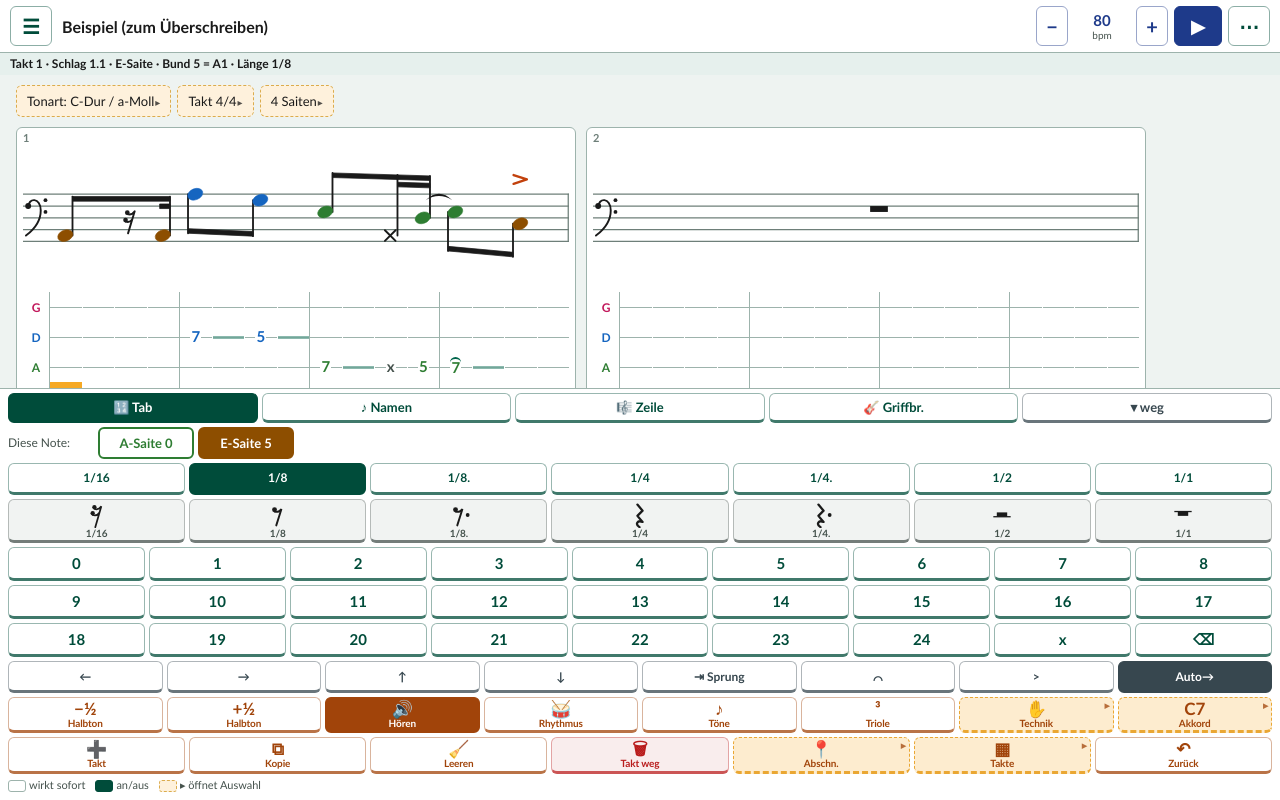
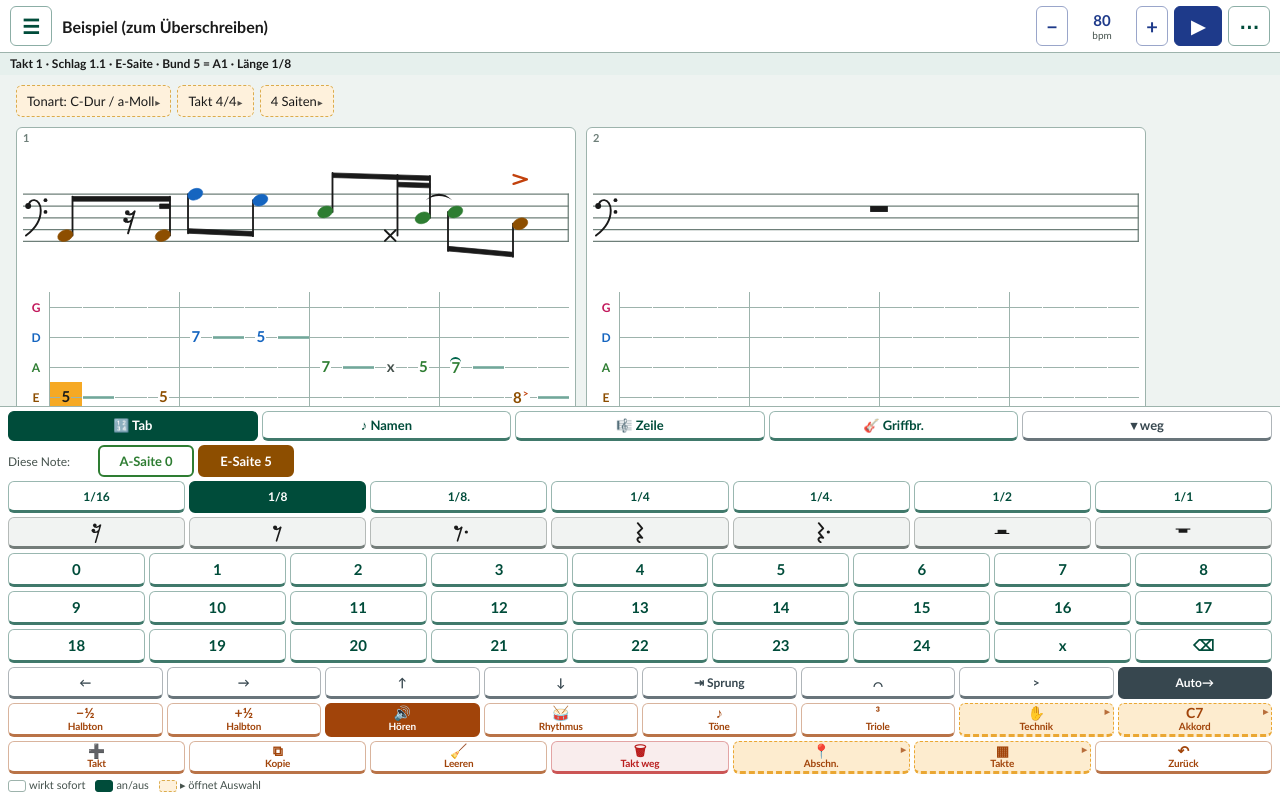
Before and after one commit to Schwan-Kle/Bass-notes-tabs, a plain HTML site: page index.html in a window 1280 px wide. Drawn offline with Linux system fonts and the light colour scheme.

Commit message:
Slides als Linie, Palm Mute, P.M./Harm.-Linien; kleinere Symbole, Pausenreihe nur Symbole
Co-Authored-By: Claude Opus 5.5 <noreply@anthropic.com>
Claude-Session: https://claude.ai/code/session_01G3VYxSHhkt7s9SiTakZFoa

```diff
--- a/index.html
+++ b/index.html
@@ -385,8 +385,8 @@ button{border-width:1.5px}
 #toolKeys button,#barKeys button{--ac:var(--a-edit)!important}
 #barKeys button.danger{--ac:var(--a-del)!important;background:color-mix(in srgb,var(--a-del) 8%,#fff)}
 #pad .keys button.sub{background:color-mix(in srgb,var(--hi) 22%,#fff);border-style:dashed;border-color:color-mix(in srgb,var(--hi) 85%,#000 5%);border-bottom-width:3px}
-#pad button.ic{display:flex;flex-direction:column;align-items:center;justify-content:center;gap:0;min-height:44px;line-height:1.05;padding:2px 1px}
-#pad button.ic i{font-style:normal;font-size:17px;font-weight:800}
+#pad button.ic{display:flex;flex-direction:column;align-items:center;justify-content:center;gap:0;min-height:40px;line-height:1.05;padding:2px 1px}
+#pad button.ic i{font-style:normal;font-size:14px;font-weight:800}
 #pad button.ic small{font-size:10px;font-weight:700;letter-spacing:-.01em}
 #pad button.sub.ic::after{position:absolute;right:3px;top:2px}
 #pad button.sub{position:relative}
@@ -437,7 +437,7 @@ button{border-width:1.5px}
 #restKeys button{--ac:#45524D!important;background:#F1F3F2}
 #restKeys button svg{display:block;color:#1A1A1A}
 #restKeys button small{font-size:9px}
-#restKeys button.ic{min-height:40px}
+#restKeys button.ic{min-height:34px}
 .staff .rhit{cursor:pointer}
 .rsbig{min-height:52px;display:flex;flex-direction:column;align-items:flex-start;justify-content:center;text-align:left;font-size:16px;padding:4px 12px;border-width:2px}
 .rsbig small{font-size:12px;color:var(--muted)}
@@ -468,6 +468,9 @@ button{border-width:1.5px}
 .secbox{border:1.5px solid var(--line);border-radius:8px;padding:8px;display:flex;flex-direction:column;gap:6px}
 .secbox .chips button.on{background:var(--a-train);border-color:var(--a-train);color:#fff}
 #secLoop{color:var(--a-play);border-color:var(--a-play)}
+.staff .sld{stroke-width:1.5}
+.staff .spn{fill:#45524D;font-style:italic}
+.staff .spl{stroke:#45524D;stroke-width:1;stroke-dasharray:3 3;stroke-linecap:round}
 </style>
 </head>
 <body>
@@ -1111,7 +1114,7 @@ function staffSVG(b,NI){
     evs[t].notes.push({pos:spd.pos,acc:spd.acc,dead:n.f==="x",hm:!!n.hm,ph:!!n.ph,sn:SNAME[ns][s]});
     if(n.len>evs[t].len)evs[t].len=n.len;
     if(n.h)evs[t].h=1;if(n.a)evs[t].a=1;
-    ["st","si","so","bd","vb","sl","pp","hm"].forEach(function(k){if(n[k])evs[t][k]=1;});
+    ["st","si","so","bd","vb","sl","pp","hm","pm"].forEach(function(k){if(n[k])evs[t][k]=1;});
   }
   times.sort(function(a,c){return a-c});
   var L=times.map(function(t){
@@ -1197,10 +1200,25 @@ function staffSVG(b,NI){
     var artY=Math.min(Y(8),e.up?e.end:Y(e.hi))-7;
     if(e.st){o.push('<circle class="fl" cx="'+r(x)+'" cy="'+r(artY)+'" r="1.7"/>');artY-=7;}
     if(e.a){o.push('<path class="ac" d="M'+r(x-4.5)+' '+r(artY-6)+' L'+r(x+4.5)+' '+r(artY-3)+' L'+r(x-4.5)+' '+r(artY)+'" fill="none" stroke-width="1.6" stroke-linecap="round" stroke-linejoin="round"/>');artY-=10;}
-    var mk=(e.sl?"T":"")+(e.pp?"P":"")+(e.si?"/":"")+(e.so?"\\":"")+(e.bd?"b":"")+(e.vb?"~":"")+(e.hm?"◇":"");
+    var mk=(e.sl?"T":"")+(e.pp?"P":"")+(e.bd?"b":"")+(e.vb?"~":"");
+    if(e.si){var ys0=Y(e.notes[0].pos);o.push('<line class="st sld" x1="'+r(x-17)+'" y1="'+r(ys0+7)+'" x2="'+r(x-7.5)+'" y2="'+r(ys0+1.5)+'"/>');}
+    if(e.so){var ys1=Y(e.notes[0].pos);o.push('<line class="st sld" x1="'+r(x+7.5)+'" y1="'+r(ys1+1.5)+'" x2="'+r(x+18)+'" y2="'+r(ys1+8)+'"/>');}
     if(mk)o.push('<text x="'+r(x)+'" y="'+r(artY+1)+'" font-size="10" font-weight="700" text-anchor="middle">'+mk+'</text>');
     any=true;
   }
+  /* Spannen: Harm. / P.M. */
+  [["hm","Harm."],["pm","P.M."]].forEach(function(sp2){
+    var k2=sp2[0],i3=0;
+    while(i3<L.length){
+      if(!L[i3][k2]){i3++;continue;}
+      var j3=i3;while(j3+1<L.length&&L[j3+1][k2])j3++;
+      var yS=k2==="hm"?14:24,xs3=X(L[i3].t)-6;
+      o.push('<text class="spn" x="'+r(xs3)+'" y="'+yS+'" font-size="9.5" font-weight="700">'+sp2[1]+'</text>');
+      if(j3>i3||L[j3].len>2){var xl=xs3+(k2==="hm"?27:24),xr3=Math.max(xl+6,X(L[j3].t)+Math.min(L[j3].len,4)*U*0.6);
+        o.push('<line class="spl" x1="'+r(xl)+'" x2="'+r(xr3)+'" y1="'+(yS-3)+'" y2="'+(yS-3)+'"/><line class="spl" x1="'+r(xr3)+'" x2="'+r(xr3)+'" y1="'+(yS-6)+'" y2="'+yS+'"/>');}
+      i3=j3+1;
+    }
+  });
   /* Pausen */
   var ym=Y(4),base=b*st,occ0=NI.occ,empty=true,t;
   var occ=occ0.slice(base,base+st),occN=occ0.slice(base,base+st),skipR={};
@@ -1503,7 +1521,7 @@ $("modeFb").onclick=function(){setMode("fb")};
 $("modeLine").onclick=function(){setMode("line")};
 /* Pausen: eigene Reihe + Pause antippen */
 function restIcon(l){
-  var d=(l===3||l===6||l===12),b=d?(l===3?2:4):l,o='<svg viewBox="0 0 30 30" width="26" height="26" aria-hidden="true">';
+  var d=(l===3||l===6||l===12),b=d?(l===3?2:4):l,o='<svg viewBox="0 0 30 30" width="22" height="22" aria-hidden="true">';
   if(b===16)o+='<line x1="5" x2="25" y1="11" y2="11" stroke="currentColor" stroke-width="1.5"/><rect x="9" y="11" width="12" height="5" fill="currentColor"/>';
   else if(b===8)o+='<line x1="5" x2="25" y1="17" y2="17" stroke="currentColor" stroke-width="1.5"/><rect x="9" y="12" width="12" height="5" fill="currentColor"/>';
   else if(b===4)o+='<path d="M12 3 l6 7 l-6 6 l6 7 c-6 -2.5 -9 2.5 -3.5 6" fill="none" stroke="currentColor" stroke-width="2.6" stroke-linejoin="round" stroke-linecap="round"/>';
@@ -1512,7 +1530,7 @@ function restIcon(l){
   if(d)o+='<circle cx="25" cy="15" r="2.2" fill="currentColor"/>';
   return o+'</svg>';
 }
-(function(){var h="";LENS.forEach(function(l){h+='<button data-rl="'+l[0]+'" class="ic rest" title="Pause '+l[1]+' setzen">'+restIcon(l[0])+'<small>'+l[1]+'</small></button>'});$("restKeys").innerHTML=h;})();
+(function(){var h="";LENS.forEach(function(l){h+='<button data-rl="'+l[0]+'" class="ic rest" title="Pause '+l[1]+' setzen" aria-label="Pause '+l[1]+'">'+restIcon(l[0])+'</button>'});$("restKeys").innerHTML=h;})();
 function placeRest(l){
   var st=sig().steps,bar=song().bars[cursor.bar],t0=cursor.step,len=l;
   if(isTrip(cursor.bar,t0))len=Math.min(l>=4?2:1,3-t0%4);
@@ -1743,7 +1761,7 @@ function playNote(n,s,t,dur){
   else{
     fl.frequency.setValueAtTime(bright?3800:1500,t);
     fl.frequency.exponentialRampToValueAtTime(bright?600:380,t+0.25);
-    end=Math.max(t+0.05,t+dur*(n.st?0.45:0.95));
+    end=Math.max(t+0.05,t+dur*(n.st?0.45:n.pm?0.4:0.95));if(n.pm)pk*=0.8;
   }
   [o1,o2].forEach(function(o){
     var fq=o.frequency;
@@ -2965,7 +2983,7 @@ function toggleTriplet(){
   render();save();
 }
 /* Techniken */
-var TECH=[["st","Staccato ·","kurz, abgesetzt"],["si","Slide hinein /","von unten hineinrutschen"],["so","Slide heraus \\","am Ende nach unten wegrutschen"],["bd","Bend b","Saite ziehen, Ton steigt"],["vb","Vibrato ~","Ton schwingen lassen"],["sl","Slap T","mit dem Daumen schlagen"],["pp","Pop P","Saite anreißen"],["hm","Flageolett ◇","Oberton, z. B. Bund 12, 7, 5"]];
+var TECH=[["st","Staccato ·","kurz, abgesetzt"],["si","Slide hinein /","von unten hineinrutschen"],["so","Slide heraus \\","am Ende nach unten wegrutschen"],["bd","Bend b","Saite ziehen, Ton steigt"],["vb","Vibrato ~","Ton schwingen lassen"],["sl","Slap T","mit dem Daumen schlagen"],["pp","Pop P","Saite anreißen"],["hm","Flageolett ◇","Oberton, z. B. Bund 12, 7, 5"],["pm","Palm Mute P.M.","mit dem Handballen abgedämpft"]];
 function openTech(){
   var n=noteAt(cursor.bar,cursor.str,cursor.step);
   if(!n||n.f==="x"){status("Setze den Cursor auf eine Note, dann „Technik“.");return;}
--- a/sw.js
+++ b/sw.js
@@ -1,4 +1,4 @@
-const CACHE = "basstab-v31";
+const CACHE = "basstab-v32";
 const FILES = ["./", "./index.html", "./manifest.json", "./icon-192.png", "./icon-512.png"];
 self.addEventListener("install", e => {
   e.waitUntil(caches.open(CACHE).then(c => c.addAll(FILES)).then(() => self.skipWaiting()));
```
